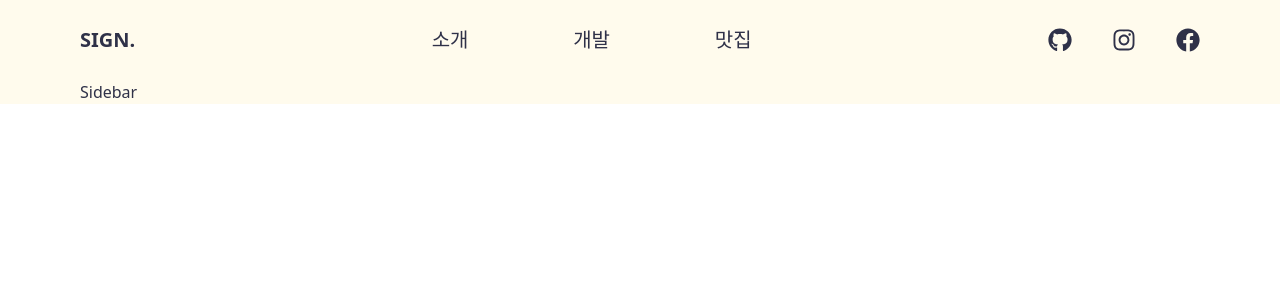
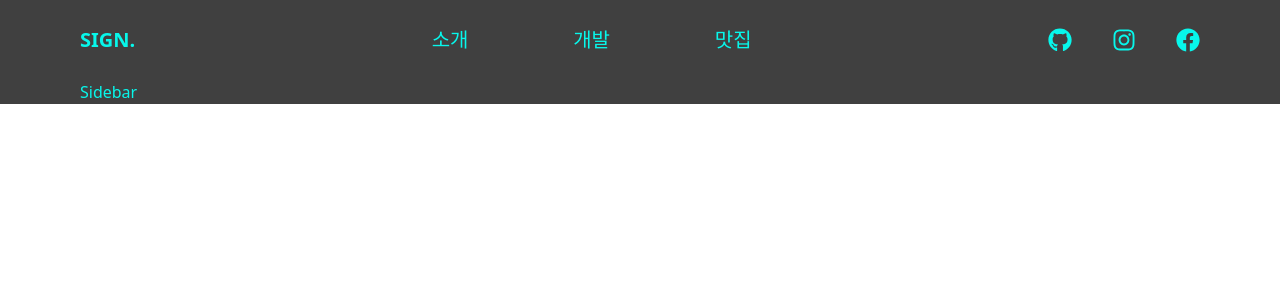
Before and after one commit to issign/blog, a React (Vite) app: page / in a window 1280 px wide. Shown: the top 300 px of the page. Built offline with nearby package versions, Linux system fonts and the light colour scheme; data requests are answered from the project's data file.

Commit message:
Change background and text primary color

```diff
--- a/src/App.js
+++ b/src/App.js
@@ -25,7 +25,7 @@ function App() {
   if (isCategoriesLoading || isSubCategoriesLoading) return <p>Loading...</p>;
 
   return (
-    <div className="bg-primary-color text-eclipse px-20">
+    <div className="bg-background-color text-primary-color px-20">
       <Route path="/">
         <Nav categories={categories} subCategories={subCategories} />
         <Main categories={categories} subCategories={subCategories} />
--- a/src/index.css
+++ b/src/index.css
@@ -1,8 +1,8 @@
 @import "tailwindcss";
 
 @theme {
-  --color-primary-color: #fffbed;
-  --color-eclipse: #2f3148;
+  --color-background-color: #404040;
+  --color-primary-color: #07f7eb;
 
   --animate-shimmer: shimmer 1.5s infinite;
   @keyframes shimmer {
```
